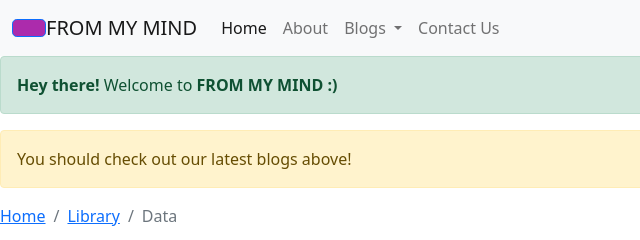
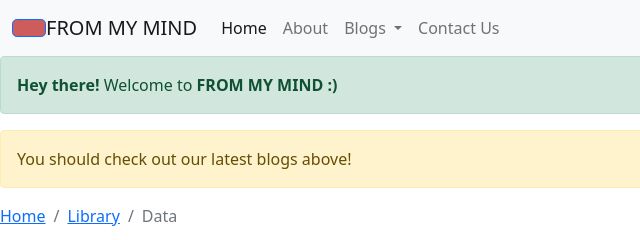
Before and after one commit to Singhritik0390/From-my-mind, a plain HTML site: page index.html in a window 1280 px wide. Shown: the top 240 px of the page, 0-640 px from the left. Drawn offline with nearby package versions, Linux system fonts and the light colour scheme; some icons are missing.

Commit message:
Update index.html

```diff
--- a/index.html
+++ b/index.html
@@ -16,7 +16,7 @@
 <body>
     <nav class="navbar navbar-expand-lg navbar-light bg-light">
         <div class="container-fluid">
-            <a class="btn btn-primary btn-lg btn-floating" style="background-color: #ac2bac;" href="#!"role="button"><i class="fab fa-instagram"></i></a>
+            <a class="btn btn-primary btn-lg btn-floating" style="background-color: #CD5C5C;" href="#!"role="button"><i class="fab fa-instagram"></i></a>
             <a class="navbar-brand" href="#">FROM MY MIND</a>
             <button class="navbar-toggler" type="button" data-bs-toggle="collapse"
                 data-bs-target="#navbarSupportedContent" aria-controls="navbarSupportedContent" aria-expanded="false"
```
